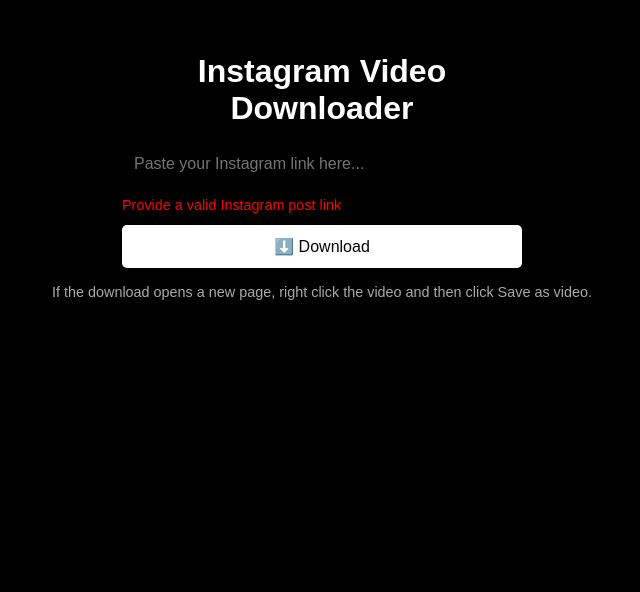
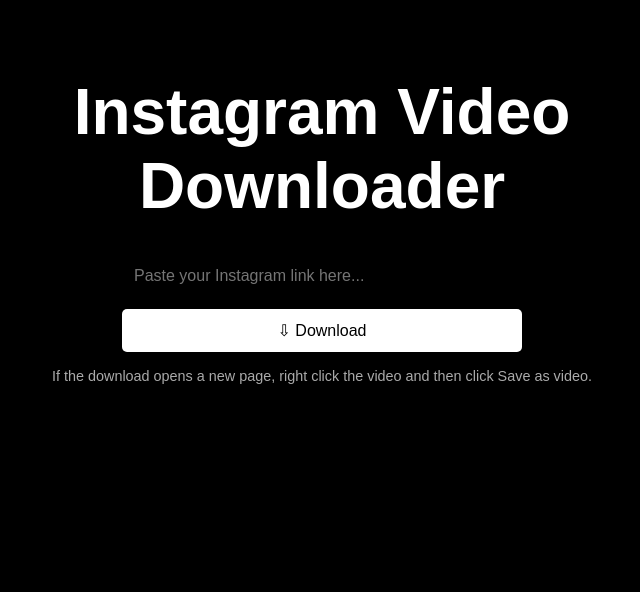
Before and after one commit to Kundank7/yt-downloader, a Flask app: page / in a window 1280 px wide. Shown: the part 67-659 px from the top of the page, without its empty margins (318-958 px from the left). Run offline with Flask 3, Linux system fonts and the light colour scheme.

Commit message:
index.html

```diff
--- a/templates/index.html
+++ b/templates/index.html
@@ -42,8 +42,8 @@
 
     h1 {
       text-align: center;
-      font-size: 2rem;
-      margin-bottom: 1rem;
+      font-size: 4rem;
+      margin-bottom: 2rem;
     }
 
     form {
@@ -140,9 +140,8 @@
 
     <form id="downloadForm" action="/download" method="POST">
       <input type="text" name="url" placeholder="Paste your Instagram link here..." required />
-      <span class="error">Provide a valid Instagram post link</span>
       <button type="submit">
-        ⬇️ Download
+        ⇩ Download
       </button>
     </form>
 
```
